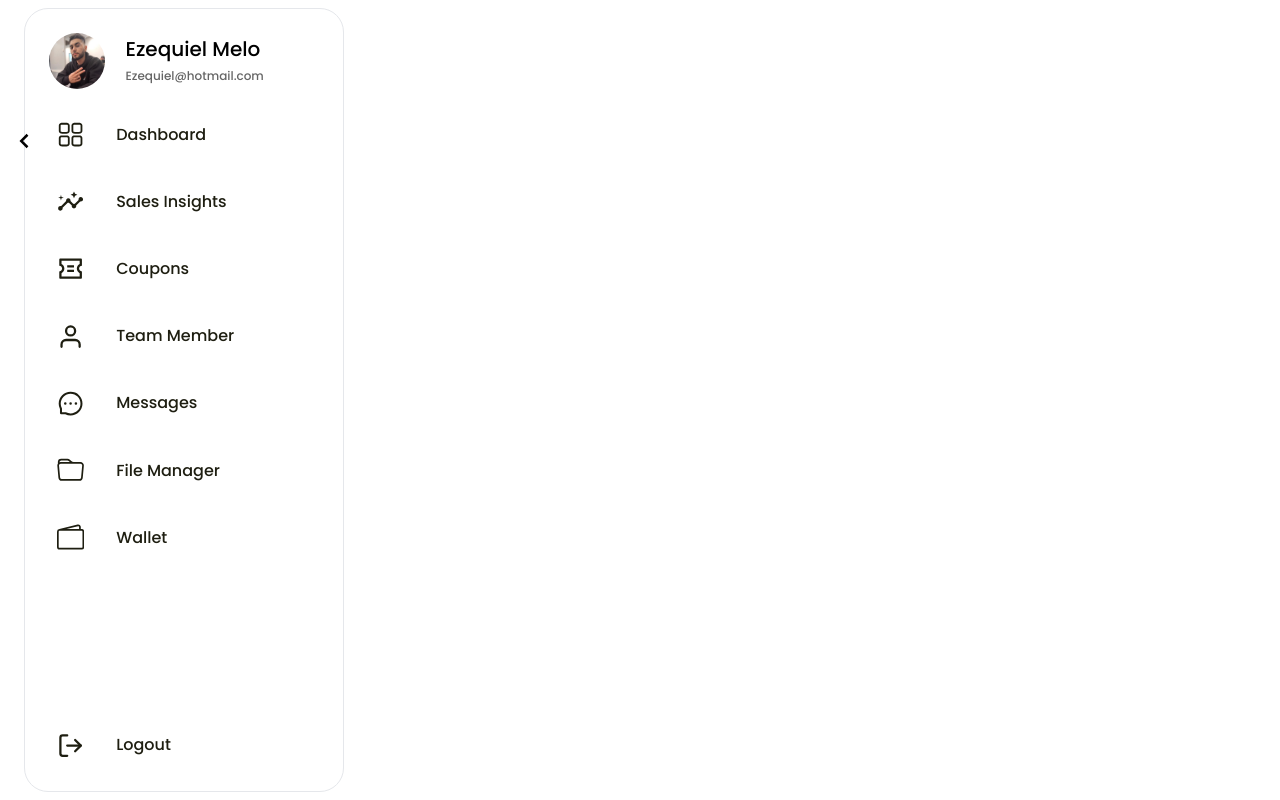
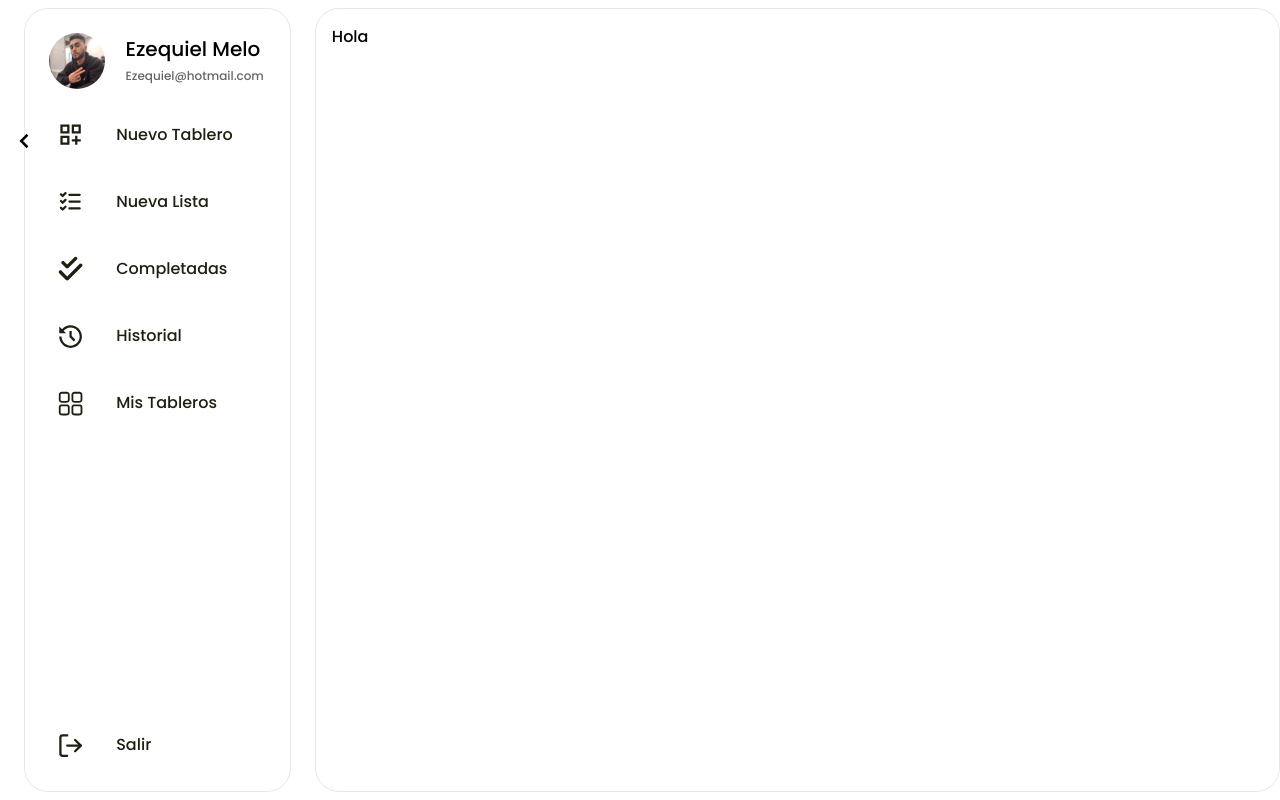
Before and after one commit to EzequielMelo/To-Do-List, a React (Vite) app in the folder To-Do-List/: page / in a window 1280 px wide. Built offline with nearby package versions, Linux system fonts and the light colour scheme.

Commit message:
Se inicio la zona del board donde despues hay que agregar las listas, hay que conectar los botones del sidebar para que hagan lo que dicen hacer

```diff
--- a/To-Do-List/src/App.jsx
+++ b/To-Do-List/src/App.jsx
@@ -1,11 +1,13 @@
 import './App.css'
 import Sidebar from './Sidebar'
+import Board from './components/Board'
 
 function App() {
 
   return (
     <div className='w-full h-screen bg-back object-cover flex items-center'>
      <Sidebar />
+     <Board initialBoard={true}/>
     </div>
   )
 }
--- a/To-Do-List/src/Data.jsx
+++ b/To-Do-List/src/Data.jsx
@@ -1,50 +1,41 @@
 import { RxDashboard } from "react-icons/rx"
-import { MdInsights } from "react-icons/md"
-import { RiCouponLine } from "react-icons/ri"
-import { FiUser, FiLogOut } from "react-icons/fi"
-import { AiOutlineMessage } from "react-icons/ai"
-import { BsFolder, BsWallet2 } from "react-icons/bs"
+import { FiLogOut } from "react-icons/fi"
+import { RiHistoryFill } from "react-icons/ri";
+import { FaCheckDouble } from "react-icons/fa6";
+import { TbListCheck } from "react-icons/tb";
+import { MdOutlineDashboardCustomize } from "react-icons/md";
+
 
 export const datas = [
     {
     id: 1,
-    icon: <RxDashboard />,
-    text: "Dashboard",
+    icon: <MdOutlineDashboardCustomize />,
+    text: "Nuevo Tablero",
     },
     {
     id: 2,
-    icon: <MdInsights />,
-    text: "Sales Insights",
+    icon: <TbListCheck />,
+    text: "Nueva Lista",
     },
     {
     id: 3,
-    icon: <RiCouponLine />,
-    text: "Coupons",
+    icon: <FaCheckDouble />,
+    text: "Completadas",
     },
     {
     id: 4,
-    icon: <FiUser />,
-    text: "Team Member",
+    icon: <RiHistoryFill />,
+    text: "Historial",
     },
     {
     id: 5,
-    icon: <AiOutlineMessage />,
-    text: "Messages",
+    icon: <RxDashboard />,
+    text: "Mis Tableros",
     },
     {
     id: 6,
-    icon: <BsFolder />,
-    text: "File Manager",
-    },
-    {
-    id: 7,
-    icon: <BsWallet2 />,
-    text: "Wallet",
-    },
-    {
-    id: 8,
     icon: <FiLogOut />,
-    text: "Logout",
+    text: "Salir",
     },
 
 ];
--- /dev/null
+++ b/To-Do-List/src/components/Board.jsx
@@ -0,0 +1,19 @@
+import { useState } from "react"
+
+// eslint-disable-next-line react/prop-types
+const Board = ({ initialBoard }) => {
+
+    const [isFollowing, setIsFollowing] = useState(initialBoard)
+    const text = isFollowing ? 'Hola' : 'Chau'
+    const buttonClassName = isFollowing
+    ? 'tw-followCard-button is-following'
+    : 'tw-followCard-button'
+
+    return(
+        <div className={`board-container`}>
+            <h3>{text}</h3>
+        </div>
+    )
+}
+
+export default Board
--- a/To-Do-List/src/index.css
+++ b/To-Do-List/src/index.css
@@ -20,4 +20,8 @@
   .sidebar {
     @apply flex items-center mt-2 p-4 rounded-lg cursor-pointer hover:bg-white transition-all duration-300
   }
+  .board-container {
+    @apply bg-glass h-[98%] w-[92%] rounded-3xl ml-6 p-4
+    border transition-all duration-500 border-solid border-glass relative
+  }
 }
```
